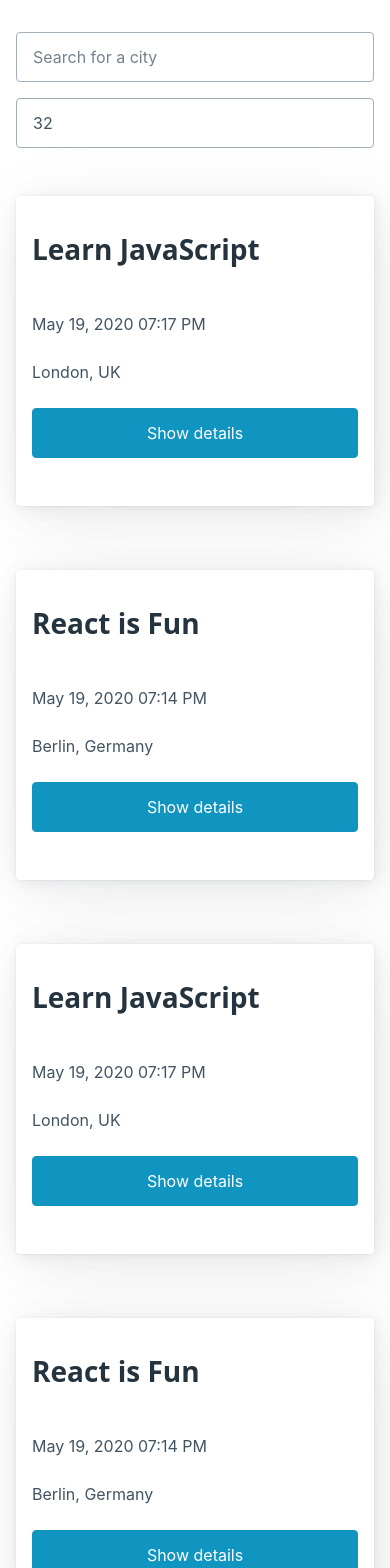
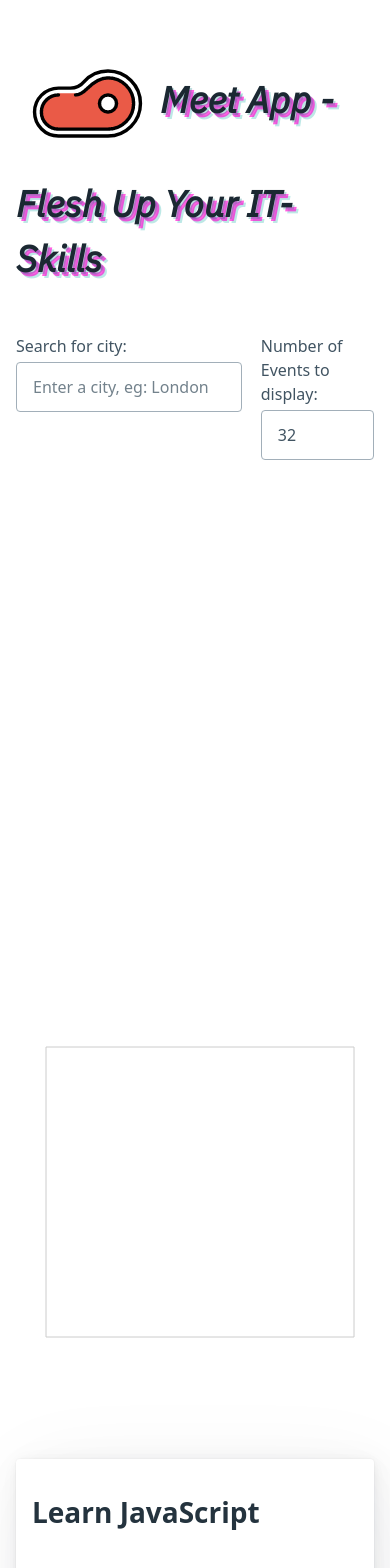
Before and after one commit to dkause/meet, a React (Create React App) app: page / in a window 390 px wide. Shown: the top 1568 px of the page. Built offline with nearby package versions, Linux system fonts and the light colour scheme; what atatus-spa would draw is missing.

Commit message:
Add Recharts library and update UI components

```diff
--- a/package.json
+++ b/package.json
@@ -11,6 +11,7 @@
     "react": "^18.2.0",
     "react-dom": "^18.2.0",
     "react-scripts": "^5.0.1",
+    "recharts": "^2.10.4",
     "web-vitals": "^2.1.4",
     "workbox-background-sync": "^6.6.0",
     "workbox-broadcast-update": "^6.6.0",
--- a/src/App.js
+++ b/src/App.js
@@ -4,6 +4,9 @@ import EventList from './components/EventList'
 import { InfoAlert, ErrorAlert, WarningAlert } from './components/Alerts'
 import NumberOfEvents from './components/NumberOfEvents'
 import { extractLocations, getEvents } from './api'
+import CityEventsChart from './components/CityEventsChart'
+import EventGenresChart from './components/EventGenresChart'
+import logo from './img/meet-app-144.png'
 
 const App = () => {
   const [events, setEvents] = useState([])
@@ -34,21 +37,38 @@ const App = () => {
     fetchData()
   }, [currentCity, currentNOE])
 
-  console.log('WarnungText', warningAlert)
   return (
     <div className='App'>
-      <div role='alertdialog' className='alerts-container'>
+      <h1 className='page-title'>
+        <img src={logo}></img>Meet App - Flesh Up Your IT-Skills
+      </h1>
+      {/* <div role='alertdialog' className='alerts-container'>
         {infoAlert.length ? <InfoAlert text={infoAlert} /> : null}
         {errorAlert.length ? <ErrorAlert text={errorAlert} /> : null}
         {warningAlert.length ? <WarningAlert text={warningAlert} /> : null}
+      </div> */}
+      <div className='searchContainer'>
+        <CitySearch
+          allLocations={allLocations}
+          setCurrentCity={setCurrentCity}
+          setInfoAlert={setInfoAlert}
+        />
+        <NumberOfEvents
+          currentNOE={currentNOE}
+          setCurrentNOE={setCurrentNOE}
+          setErrorAlert={setErrorAlert}
+        />
+        <div role='alertdialog' className='info'>
+          {infoAlert.length ? <InfoAlert text={infoAlert} /> : null}
+          {errorAlert.length ? <ErrorAlert text={errorAlert} /> : null}
+          {warningAlert.length ? <WarningAlert text={warningAlert} /> : null}
+        </div>
       </div>
-      <CitySearch
-        allLocations={allLocations}
-        setCurrentCity={setCurrentCity}
-        setInfoAlert={setInfoAlert}
-        />
-      <NumberOfEvents currentNOE={currentNOE} setCurrentNOE={setCurrentNOE} setErrorAlert={setErrorAlert}/>
-      <EventList events={events}  />
+      <div className='charts-container'>
+        <EventGenresChart events={events} />
+        <CityEventsChart allLocations={allLocations} events={events} />
+      </div>
+      <EventList events={events} />
     </div>
   )
 }
--- /dev/null
+++ b/src/components/CityEventsChart.js
@@ -0,0 +1,46 @@
+import { useState, useEffect } from 'react'
+import {
+  ScatterChart,
+  Scatter,
+  XAxis,
+  YAxis,
+  CartesianGrid,
+  Tooltip,
+  ResponsiveContainer
+} from 'recharts'
+const CityEventsChart = ({ allLocations, events }) => {
+  const [data, setData] = useState()
+  useEffect(() => {
+    setData(getData())
+  }, [`$[events]`])
+  const getData = () => {
+    const data = allLocations.map((location) => {
+      const count = events.filter((event) => event.location === location).length
+      const city = location.split((/, | - /) )[0]
+      // this splits the location array and uses the first entry only, as a regular expression its surrounded by '/.../', and '|' means 'or'
+      return { city, count }
+    })
+    return data
+  }
+
+  return (
+    <ResponsiveContainer width='100%' height={400}>
+      <ScatterChart
+        margin={{
+          top: 20,
+          right: 20,
+          bottom: 60,
+          left: -30
+        }}
+      >
+        <CartesianGrid />
+        <XAxis dataKey='city' name='City' angle={60} interval={0} tick={{ dx: 20, dy: 40, fontSize: 14}} />
+        <YAxis type='number' dataKey='count' name='Number of Events' />
+        <Tooltip cursor={{ strokeDasharray: '3 3' }} />
+        <Scatter name='It Events' data={data} fill='#8884d8' />
+      </ScatterChart>
+    </ResponsiveContainer>
+  )
+}
+
+export default CityEventsChart
--- a/src/components/CitySearch.js
+++ b/src/components/CitySearch.js
@@ -36,12 +36,14 @@ const CitySearch = ({ allLocations, setCurrentCity, setInfoAlert }) => {
     setSuggestions(allLocations)
   }, [`${allLocations}`])
   return (
-    <div id='city-search'>
+    <div id='city-search' className='citySearch'>
+      <label for='city-search'>Search for city:</label>
       <input
+        id='city-search'
         data-testid='city-search'
         type='text'
         className='city'
-        placeholder='Search for a city'
+        placeholder='Enter a city, eg: London'
         value={query}
         onFocus={() => setShowSuggestions(true)}
         onChange={handleInputChanged}
--- /dev/null
+++ b/src/components/EventGenresChart.js
@@ -0,0 +1,59 @@
+import { useState, useEffect } from 'react'
+import {
+  Pie,
+  PieChart,
+  Tooltip,
+  ResponsiveContainer
+} from 'recharts'
+
+const EventGenresChart = ({ events }) => {
+
+  const renderCustomizedLabel = ({ cx, cy, midAngle, outerRadius, percent, index }) => {
+    const RADIAN = Math.PI / 180;
+    const radius = outerRadius;
+    const x = cx + radius * Math.cos(-midAngle * RADIAN) * 1.07;
+    const y = cy + radius * Math.sin(-midAngle * RADIAN) * 1.07;
+    return percent ? (
+      <text
+        x={x}
+        y={y}
+        fill="#8884d8"
+        textAnchor={x > cx ? 'start' : 'end'}
+        dominantBaseline="central"
+      >
+        {`${genres[index]} ${(percent * 100).toFixed(0)}%`}
+      </text>
+    ) : null;
+  };
+
+  const [data, setData] = useState([])
+  const genres = ['React', 'Javascript', 'Node', 'jquery', 'Angular']
+  useEffect(() => {
+    setData(getData())
+  }, [`$[events]`])
+
+  const getData = () => {
+    const data = genres.map((genre) => {
+      const filteredEvents = events.filter((event) =>
+        event.summary.includes(genre)
+      )
+      return { name: genre, value: filteredEvents.length }
+    })
+    return data
+  }
+  return (
+    <ResponsiveContainer width='99%' height={400}>
+      <PieChart>
+        <Pie
+          data={data}
+          dataKey='value'
+          fill='#8884d8'
+          labelLine={false}
+          label={renderCustomizedLabel}
+          outerRadius={130}
+        />
+      </PieChart>
+    </ResponsiveContainer>
+  )
+}
+export default EventGenresChart
--- a/src/components/NumberOfEvents.js
+++ b/src/components/NumberOfEvents.js
@@ -14,7 +14,9 @@ const NumberOfEvents = ({ currentNOE, setCurrentNOE, setErrorAlert }) => {
     setErrorAlert(errorText)
   }
   return (
-    <div id='number-of-events'>
+    <div id='number-of-events' className="numberOfEvents">
+
+      <label for='number-of-events-input'>Number of Events to display:</label>
       <input
         id='number-of-events-input'
         data-testid='event-number-input'
--- a/src/index.css
+++ b/src/index.css
@@ -1,24 +1,55 @@
+@import url('https://fonts.googleapis.com/css2?family=IBM+Plex+Sans:ital@1&display=swap');
+
 body {
   margin: 0;
-  font-family: -apple-system, BlinkMacSystemFont, 'Segoe UI', 'Roboto', 'Oxygen',
-    'Ubuntu', 'Cantarell', 'Fira Sans', 'Droid Sans', 'Helvetica Neue',
-    sans-serif;
+  font-family: system-ui;
   -webkit-font-smoothing: antialiased;
   -moz-osx-font-smoothing: grayscale;
+}
+.page-title {
+  font-family: 'IBM Plex Sans', sans-serif;
+  font-style: italic;
+  font-size: 4ch;
+  text-shadow: 2px 2px 0 rgba(0, 128, 128, 0.254), 4px 4px 0 #ff00d09f,
+    6px 6px 0 rgba(32, 178, 171, 0.298);
 }
 
 code {
   font-family: source-code-pro, Menlo, Monaco, Consolas, 'Courier New',
     monospace;
 }
+
+.searchContainer {
+  display: grid;
+  grid-template-columns: 2fr 1fr;
+  grid-template-rows: repeat(2, 1fr);
+  grid-column-gap: 2ch;
+  grid-row-gap: 1ch;
+}
+
+.citySearch {
+  grid-area: 1 / 1 / 2 / 2;
+}
+.numberOfEvents {
+  grid-area: 1 / 2 / 2 / 3;
+}
+.info {
+  grid-area: 2 / 1 / 3 / 3;
+}
 .grid {
   display: grid;
   grid-template-columns: repeat(auto-fit, minmax(270px, 1fr));
 }
-.alerts-container {
-  position: fixed;
-  top: 0px;
-  left: 20px;
-  width: 100%;
-  z-index: 1000;
+
+.charts-container {
+  display: grid;
+  grid-template-columns: 1fr 1fr;
 }
+
+@media (max-width: 768px) {
+  .charts-container {
+    display: grid;
+    grid-template-columns: 1fr;
+    /* Add your styles for screens below 768px here */
+  }
+}
```
Also changed, not shown: src/setupTests.js (+17 -0 lines), src/img/meet-app-144.png (added), 1 other file (tests, documents, lock files or other folders).
